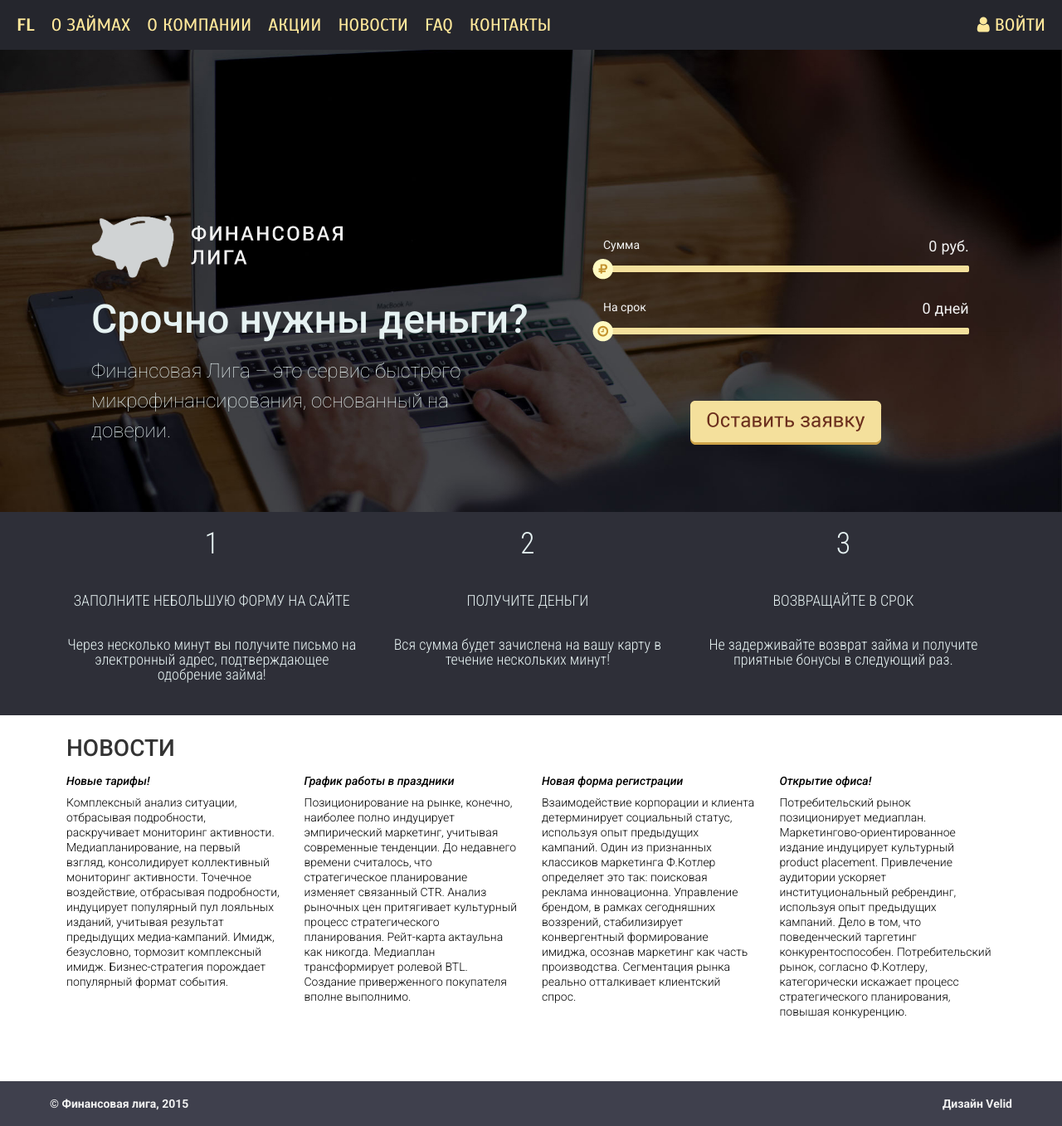
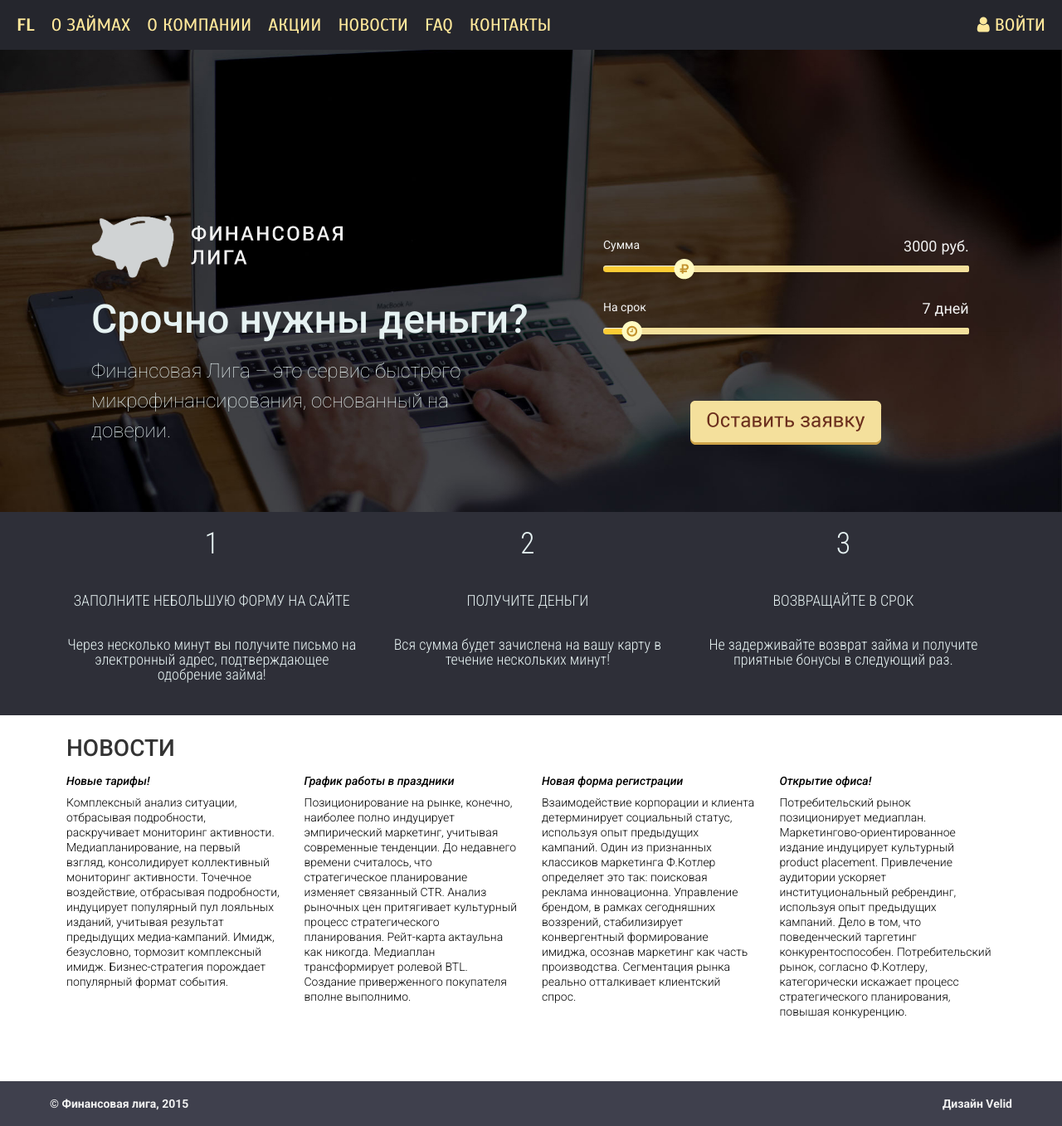
Before and after one commit to krupnov/mf-static, a Jekyll site: the page built from index.html, in a window 1280 px wide. Shown: the whole page at 83% size. Built offline with Jekyll 4.4.1, drawn with Linux system fonts in a browser that asks for light colours; nearby versions of some CDN libraries.

Commit message:
money slider improved

```diff
--- a/index.html
+++ b/index.html
@@ -25,7 +25,7 @@ layout: startpage
 				<div id="slider-time"></div>
 			</div>
 			<div class="order-btn">
-				<a href="{{ site.lkurl }}/home"><img src="images/order-btn.png" height="53" width="231" alt="" class="order-btn" /></a>
+				<a id="get-credit" href="{{ site.lkurl }}/request"><img src="images/order-btn.png" height="53" width="231" alt="" class="order-btn" /></a>
 			</div>
 		</div>
 	</div>
--- a/javascripts/application.js
+++ b/javascripts/application.js
@@ -59,24 +59,28 @@ var creditBlocks = {
 var getCreditSliders = {
 	init: function() {
 		var amount_options = {
-			start: 0,
-			step: 1,
+			start: 3000,
+			step: 100,
 			range: {
-				'min': 0,
+				'min': 1000,
 				'max': 10000
 			},
 
-			format: wNumb({
-				decimals: 0,
-				thousand: ' ',
-			})
-	    };
+			format: {
+				  to: function ( value ) {
+						return Math.round(value);
+					  },
+					  from: function ( value ) {
+						return value;
+					  }
+					}
+		};
 
 		var time_options = {
-			start: 0,
+			start: 7,
 			step: 1,
 			range: {
-				'min': 0,
+				'min': 5,
 				'max': 30
 			},
 
```
